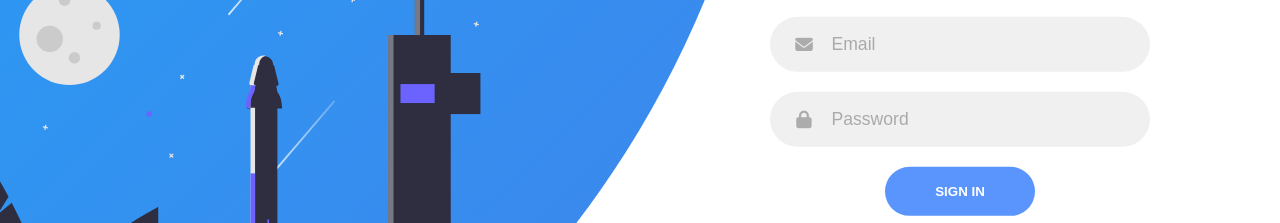
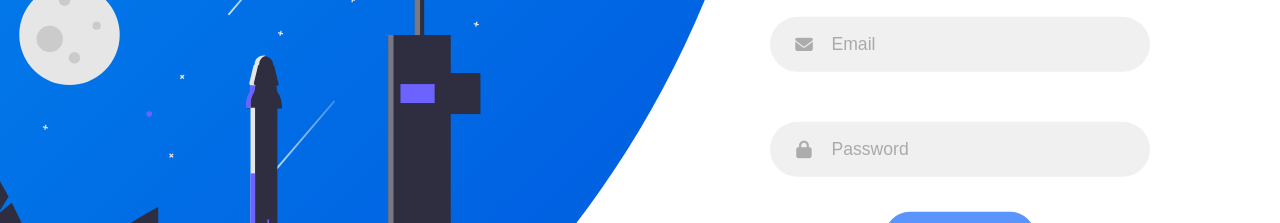
Before and after one commit to alejandraR22/week1group1, a plain HTML site: page index.html in a window 1280 px wide. Shown: the part 303-526 px from the top of the page. Drawn offline with Linux system fonts and the light colour scheme.

Commit message:
adjusted margin for inputfields

```diff
--- a/style.css
+++ b/style.css
@@ -22,7 +22,7 @@ body, input{
     width: 2000px;
     height: 2000px;
     border-radius: 50%;
-    background: linear-gradient(-45deg,#4481eb,#04befe);
+    background: linear-gradient(-45deg,#0051dd,#04befe);
     top: -10%;
     right: 39%;
     transform: translateY(-50%);
@@ -63,7 +63,7 @@ form{
     width: 100%;
     height: 55px;
     background-color: #f0f0f0;
-    margin: 10px 0;
+    margin: 25px 0;
     border-radius: 55px;
     display: grid;
     grid-template-columns: 15% 85%;
```
